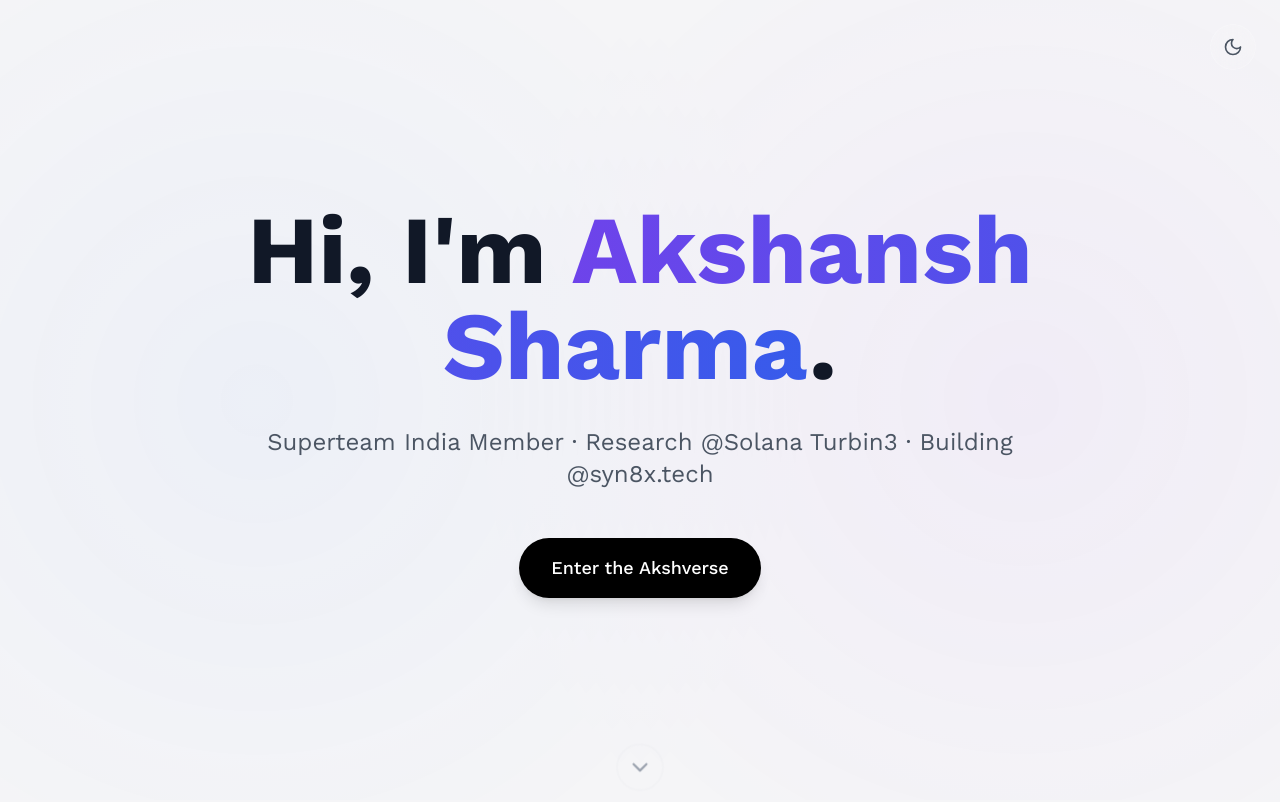
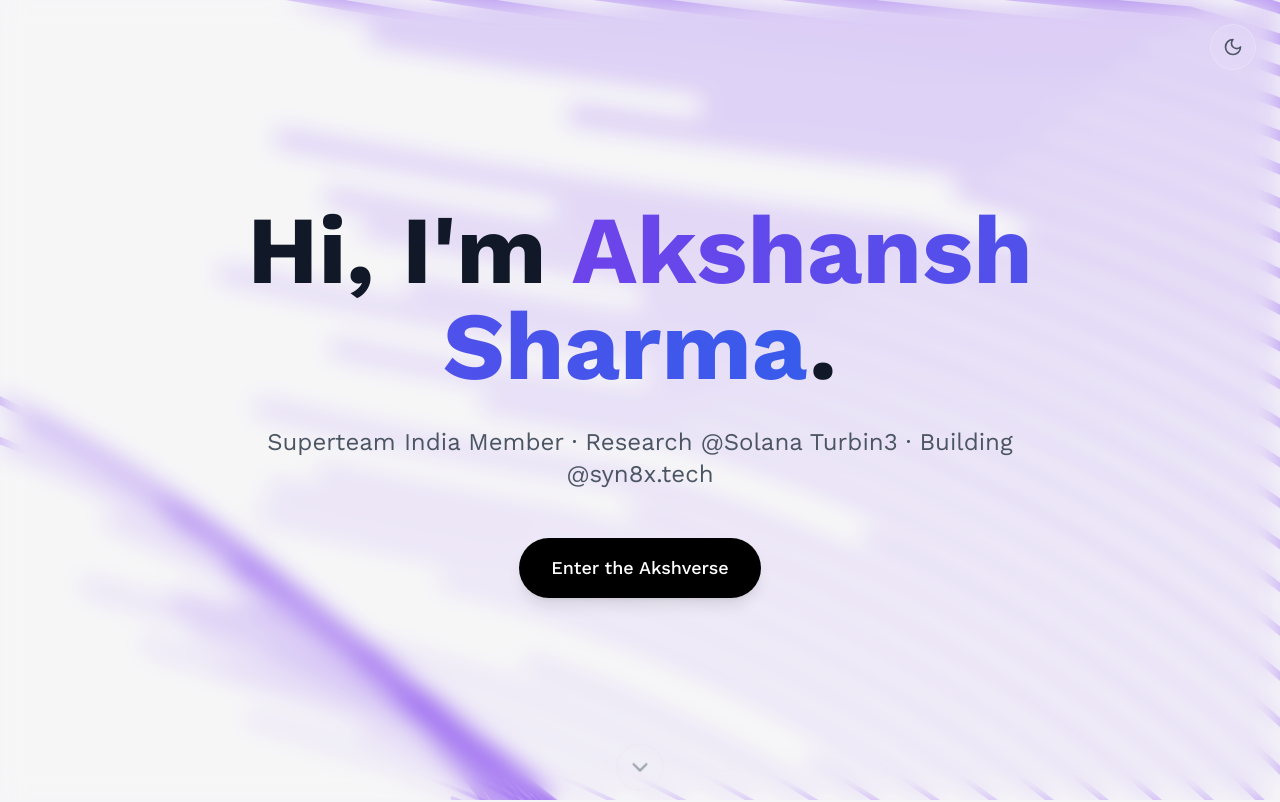
Before and after one commit to akxh5/this-is-akshansh, a React (Vite) app: page / in a window 1280 px wide. Shown: the top 802 px of the page. Built offline with nearby package versions, Linux system fonts and the light colour scheme.

Commit message:
feat(hero): Replace background with animated BackgroundPaths & Apple glass overlay

```diff
--- a/src/components/Hero.tsx
+++ b/src/components/Hero.tsx
@@ -1,84 +1,19 @@
 import React from 'react';
 import { motion } from 'framer-motion';
 import { ChevronDown } from 'lucide-react';
-
+import { BackgroundPaths } from './ui/background-paths';
 export const Hero: React.FC = () => {
   const scrollToAbout = () => {
     document.getElementById('about')?.scrollIntoView({ behavior: 'smooth' });
   };
 
   return (
-    <section className="min-h-screen flex flex-col justify-center items-center relative px-4 sm:px-6 overflow-hidden">
-      {/* Animated Background Gradients */}
-      <motion.div
-        className="absolute inset-0 opacity-30"
-        animate={{
-          background: [
-            'radial-gradient(circle at 20% 50%, rgba(147, 51, 234, 0.1) 0%, transparent 50%), radial-gradient(circle at 80% 50%, rgba(59, 130, 246, 0.1) 0%, transparent 50%)',
-            'radial-gradient(circle at 80% 50%, rgba(147, 51, 234, 0.15) 0%, transparent 50%), radial-gradient(circle at 20% 50%, rgba(59, 130, 246, 0.15) 0%, transparent 50%)',
-            'radial-gradient(circle at 50% 20%, rgba(147, 51, 234, 0.1) 0%, transparent 50%), radial-gradient(circle at 50% 80%, rgba(59, 130, 246, 0.1) 0%, transparent 50%)',
-            'radial-gradient(circle at 20% 50%, rgba(147, 51, 234, 0.1) 0%, transparent 50%), radial-gradient(circle at 80% 50%, rgba(59, 130, 246, 0.1) 0%, transparent 50%)'
-          ]
-        }}
-        transition={{ duration: 20, repeat: Infinity, ease: "linear" }}
-      />
+    <section className="min-h-screen flex flex-col justify-center items-center relative isolate px-4 sm:px-6 overflow-hidden">
+      {/* Background Layer */}
+      <BackgroundPaths className="-z-10" />
 
-      {/* Floating Particles */}
-      {/* <div className="absolute inset-0 pointer-events-none">
-        {[...Array(12)].map((_, i) => (
-          <motion.div
-            key={i}
-            className="absolute w-2 h-2 bg-gradient-to-r from-purple-400 to-blue-400 rounded-full opacity-20"
-            style={{
-              left: `${Math.random() * 100}%`,
-              top: `${Math.random() * 100}%`
-            }}
-            animate={{
-              y: [-20, -40, -20],
-              x: [-10, 10, -10],
-              opacity: [0.2, 0.6, 0.2],
-              scale: [1, 1.5, 1]
-            }}
-            transition={{
-              duration: 8 + Math.random() * 4,
-              repeat: Infinity,
-              ease: "easeInOut",
-              delay: Math.random() * 5
-            }}
-          />
-        ))}
-      </div> */}
-
-      {/* Larger Floating Orbs */}
-      {/* <div className="absolute inset-0 pointer-events-none">
-        {[...Array(6)].map((_, i) => (
-          <motion.div
-            key={`orb-${i}`}
-            className="absolute rounded-full blur-xl opacity-10"
-            style={{
-              width: `${60 + Math.random() * 40}px`,
-              height: `${60 + Math.random() * 40}px`,
-              left: `${Math.random() * 100}%`,
-              top: `${Math.random() * 100}%`,
-              background: i % 2 === 0
-                ? 'linear-gradient(45deg, rgba(147, 51, 234, 0.3), rgba(59, 130, 246, 0.3))'
-                : 'linear-gradient(45deg, rgba(59, 130, 246, 0.3), rgba(147, 51, 234, 0.3))'
-            }}
-            animate={{
-              y: [-30, 30, -30],
-              x: [-20, 20, -20],
-              scale: [1, 1.2, 1],
-              rotate: [0, 180, 360]
-            }}
-            transition={{
-              duration: 15 + Math.random() * 10,
-              repeat: Infinity,
-              ease: "easeInOut",
-              delay: Math.random() * 8
-            }}
-          />
-        ))}
-      </div> */}
+      {/* Full-Page Apple Liquid Glass Overlay */}
+      <div className="absolute inset-0 pointer-events-none z-0 bg-white/10 dark:bg-black/20 backdrop-blur-md" />
 
       <motion.div
         initial={{ opacity: 0, y: 50 }}
--- /dev/null
+++ b/src/components/ui/background-paths.tsx
@@ -0,0 +1,65 @@
+"use client";
+
+import { motion } from "framer-motion";
+
+function FloatingPaths({ position }: { position: number }) {
+    const paths = Array.from({ length: 36 }, (_, i) => ({
+        id: i,
+        d: `M-${380 - i * 15 * position} -${189 + i * 12}C-${
+            380 - i * 15 * position
+        } -${189 + i * 12} -${312 - i * 15 * position} ${216 - i * 12} ${
+            152 - i * 15 * position
+        } ${343 - i * 12}C${616 - i * 15 * position} ${470 - i * 12} ${
+            684 - i * 15 * position
+        } ${875 - i * 12} ${684 - i * 15 * position} ${875 - i * 12}`,
+        color: `rgba(15,23,42,${0.1 + i * 0.03})`,
+        width: 0.5 + i * 0.03,
+    }));
+
+    return (
+        <div className="absolute inset-0 pointer-events-none">
+            <svg
+                className="w-full h-full overflow-visible"
+                viewBox="0 0 696 316"
+                fill="none"
+            >
+                <title>Background Paths</title>
+                {paths.map((path) => (
+                    <motion.path
+                        key={path.id}
+                        d={path.d}
+                        stroke="#7c3aed"
+                        strokeWidth={path.width * 4}
+                        strokeOpacity={0.6 + path.id * 0.01}
+                        initial={{ pathLength: 0.1, opacity: 0.4 }}
+                        animate={{
+                            pathLength: 1,
+                            opacity: [0.4, 0.8, 0.4],
+                            pathOffset: [0, 1, 0],
+                        }}
+                        transition={{
+                            duration: 20 + Math.random() * 10,
+                            repeat: Number.POSITIVE_INFINITY,
+                            ease: "linear",
+                        }}
+                    />
+                ))}
+            </svg>
+        </div>
+    );
+}
+
+export function BackgroundPaths({
+    className = "",
+}: {
+    className?: string;
+}) {
+    return (
+        <div className={`absolute inset-0 pointer-events-none overflow-hidden ${className}`}>
+            <div className="absolute inset-0">
+                <FloatingPaths position={1} />
+                <FloatingPaths position={-1} />
+            </div>
+        </div>
+    );
+}
--- /dev/null
+++ b/src/components/ui/button.tsx
@@ -0,0 +1,56 @@
+import * as React from "react"
+import { Slot } from "@radix-ui/react-slot"
+import { cva, type VariantProps } from "class-variance-authority"
+
+import { cn } from "@/lib/utils"
+
+const buttonVariants = cva(
+  "inline-flex items-center justify-center whitespace-nowrap rounded-md text-sm font-medium ring-offset-background transition-colors focus-visible:outline-none focus-visible:ring-2 focus-visible:ring-ring focus-visible:ring-offset-2 disabled:pointer-events-none disabled:opacity-50",
+  {
+    variants: {
+      variant: {
+        default: "bg-primary text-primary-foreground hover:bg-primary/90",
+        destructive:
+          "bg-destructive text-destructive-foreground hover:bg-destructive/90",
+        outline:
+          "border border-input bg-background hover:bg-accent hover:text-accent-foreground",
+        secondary:
+          "bg-secondary text-secondary-foreground hover:bg-secondary/80",
+        ghost: "hover:bg-accent hover:text-accent-foreground",
+        link: "text-primary underline-offset-4 hover:underline",
+      },
+      size: {
+        default: "h-10 px-4 py-2",
+        sm: "h-9 rounded-md px-3",
+        lg: "h-11 rounded-md px-8",
+        icon: "h-10 w-10",
+      },
+    },
+    defaultVariants: {
+      variant: "default",
+      size: "default",
+    },
+  }
+)
+
+export interface ButtonProps
+  extends React.ButtonHTMLAttributes<HTMLButtonElement>,
+    VariantProps<typeof buttonVariants> {
+  asChild?: boolean
+}
+
+const Button = React.forwardRef<HTMLButtonElement, ButtonProps>(
+  ({ className, variant, size, asChild = false, ...props }, ref) => {
+    const Comp = asChild ? Slot : "button"
+    return (
+      <Comp
+        className={cn(buttonVariants({ variant, size, className }))}
+        ref={ref}
+        {...props}
+      />
+    )
+  }
+)
+Button.displayName = "Button"
+
+export { Button, buttonVariants }
```
